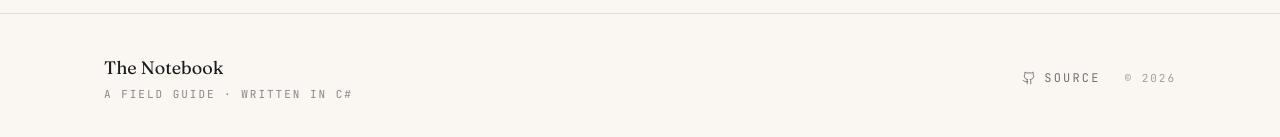
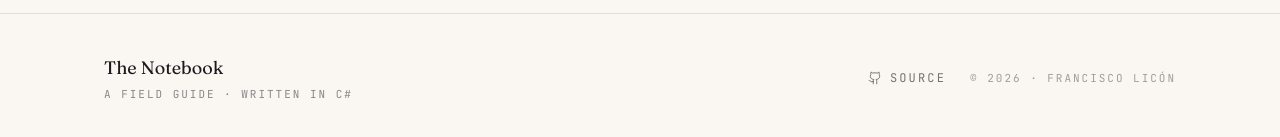
Before and after one commit to franklicon/algorithms-data-structures-blog, a React (Vite) app: page / in a window 1280 px wide. Shown: the part 1653-1790 px from the top of the page. Built offline with nearby package versions, Linux system fonts and the light colour scheme.

Commit message:
Footer update to add authors name

```diff
--- a/src/components/layout/Footer.tsx
+++ b/src/components/layout/Footer.tsx
@@ -22,7 +22,7 @@ export default function Footer() {
             Source
           </a>
           <p className="font-mono text-[11px] uppercase tracking-[0.18em] text-ink/40 dark:text-paper/40">
-            © {new Date().getFullYear()}
+            © {new Date().getFullYear()} · Francisco Licón
           </p>
         </div>
       </div>
```
